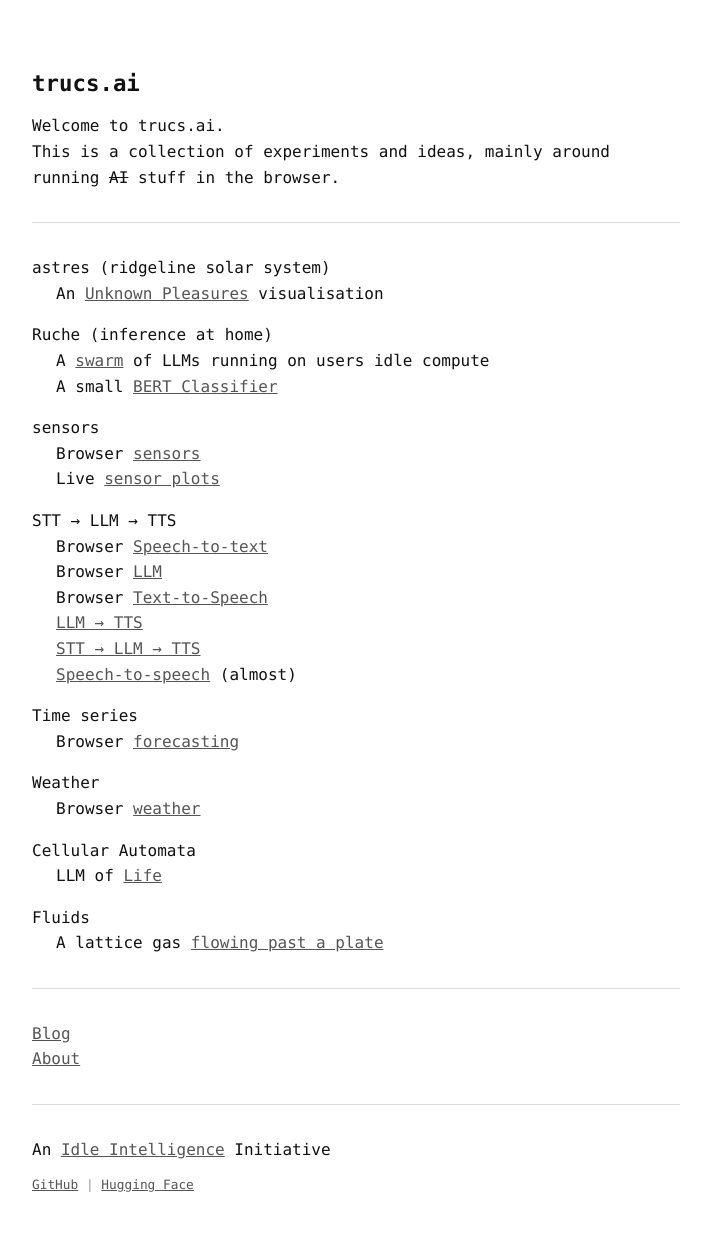
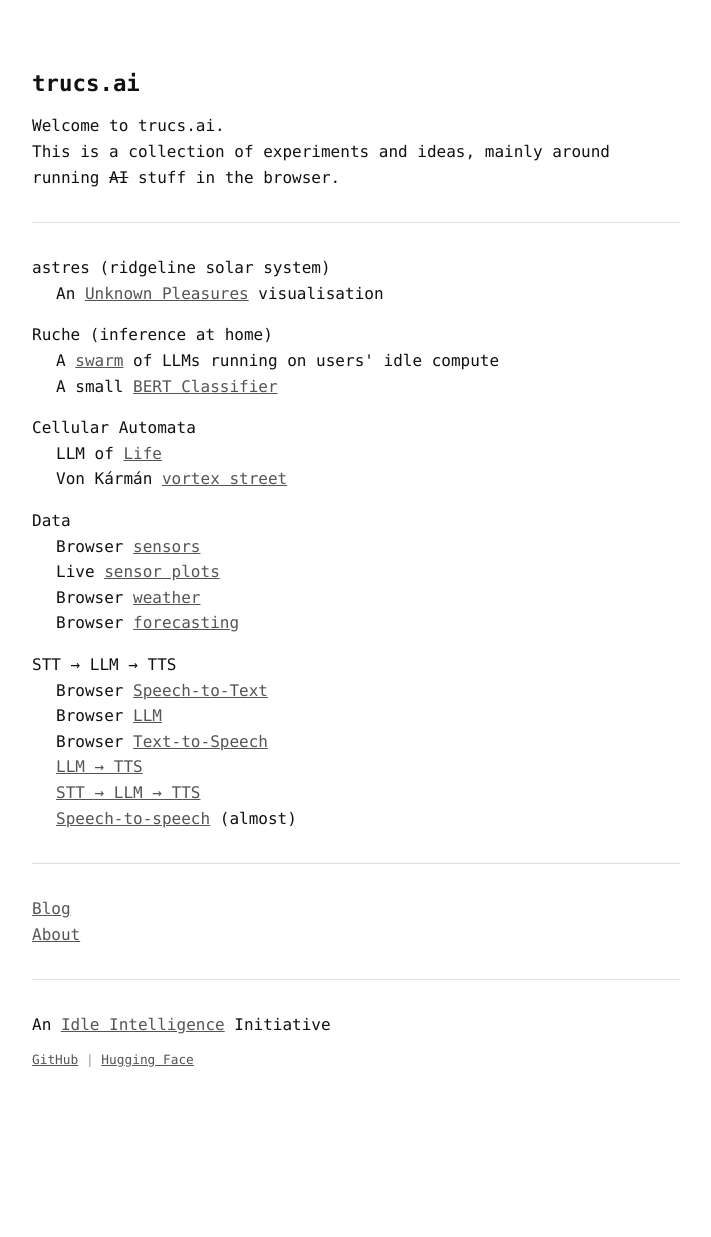
Before and after one commit to idle-intelligence/trucs.ai, a Jekyll site: the page built from index.md, in a window 1280 px wide. Shown: the whole page, without its empty margins (284-995 px from the left). Built offline with Jekyll 4.4.1, drawn with Linux system fonts in a browser that asks for light colours; after the commit the page ends 1112 px from its top, so only the background shows below that.

Commit message:
Home: regrouped and reordered (#64)
* Home: sensors, weather and forecasting under Data; the flow page under Cellular Automata

* Home: users' idle compute

* Home: Speech-to-Text

* Home: the flow page as the von Kármán vortex street

* Home: astres, Ruche, Cellular Automata, Data, then speech

```diff
--- a/index.md
+++ b/index.md
@@ -18,32 +18,26 @@
   <dd>An <a href="/astres/">Unknown Pleasures</a> visualisation</dd>
 
   <dt>Ruche (inference at home)</dt>
-  <dd>A <a href="/swarm/">swarm</a> of LLMs running on users idle compute</dd>
+  <dd>A <a href="/swarm/">swarm</a> of LLMs running on users' idle compute</dd>
   <dd>A small <a href="/classifier/">BERT Classifier</a></dd>
 
-  <dt>sensors</dt>
+  <dt>Cellular Automata</dt>
+  <dd>LLM of <a href="/llm-life/">Life</a></dd>
+  <dd>Von Kármán <a href="/flow/">vortex street</a></dd>
+
+  <dt>Data</dt>
   <dd>Browser <a href="/sensors/">sensors</a></dd>
   <dd>Live <a href="/sensors/plots/">sensor plots</a></dd>
+  <dd>Browser <a href="/knn-weather/">weather</a></dd>
+  <dd>Browser <a href="/t0/">forecasting</a></dd>
 
   <dt>STT → LLM → TTS</dt>
-  <dd>Browser <a href="/stt/">Speech-to-text</a></dd>
+  <dd>Browser <a href="/stt/">Speech-to-Text</a></dd>
   <dd>Browser <a href="/llm/">LLM</a></dd>
   <dd>Browser <a href="/tts/">Text-to-Speech</a></dd>
   <dd><a href="/llm-tts/">LLM → TTS</a></dd>
   <dd><a href="/stt-llm-tts/">STT → LLM → TTS</a></dd>
   <dd><a href="/sts/">Speech-to-speech</a> (almost)</dd>
-
-  <dt>Time series</dt>
-  <dd>Browser <a href="/t0/">forecasting</a></dd>
-
-  <dt>Weather</dt>
-  <dd>Browser <a href="/knn-weather/">weather</a></dd>
-
-  <dt>Cellular Automata</dt>
-  <dd>LLM of <a href="/llm-life/">Life</a></dd>
-
-  <dt>Fluids</dt>
-  <dd>A lattice gas <a href="/flow/">flowing past a plate</a></dd>
 </dl>
 
 ---
```
